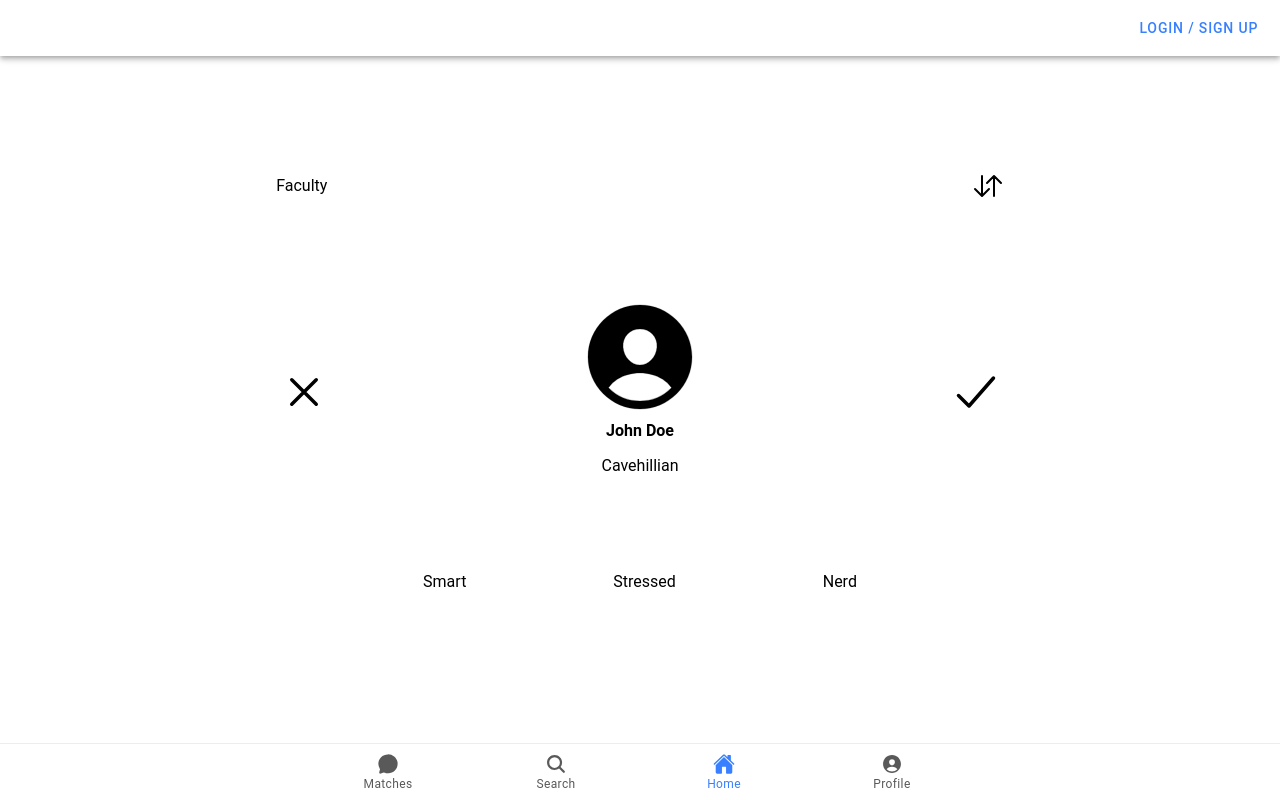
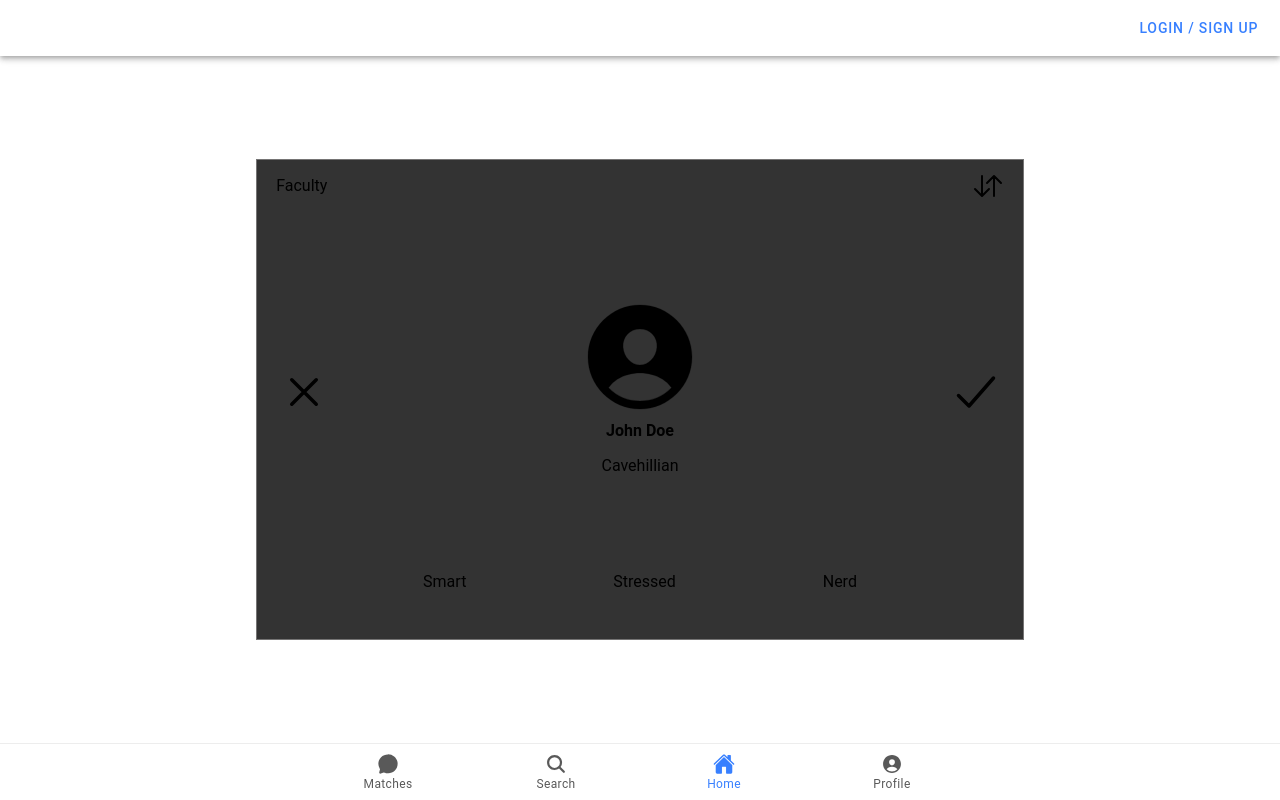
Before and after one commit to IsaiahSama/CaveMate, a React (Vite) app in the folder CaveMate/: page /home in a window 1280 px wide. Built offline with nearby package versions, Linux system fonts and the light colour scheme.

Commit message:
Modified the CSS slightly

```diff
--- a/CaveMate/src/components/Card.css
+++ b/CaveMate/src/components/Card.css
@@ -1,8 +1,9 @@
 .card{
-    border: 1px solid white;
+    border: 1px solid #757474;
     width: 100%;
     height: 100%;
     max-height: 100%;
+    background-color: #333;
 }
 
 .card__card_front,
```
